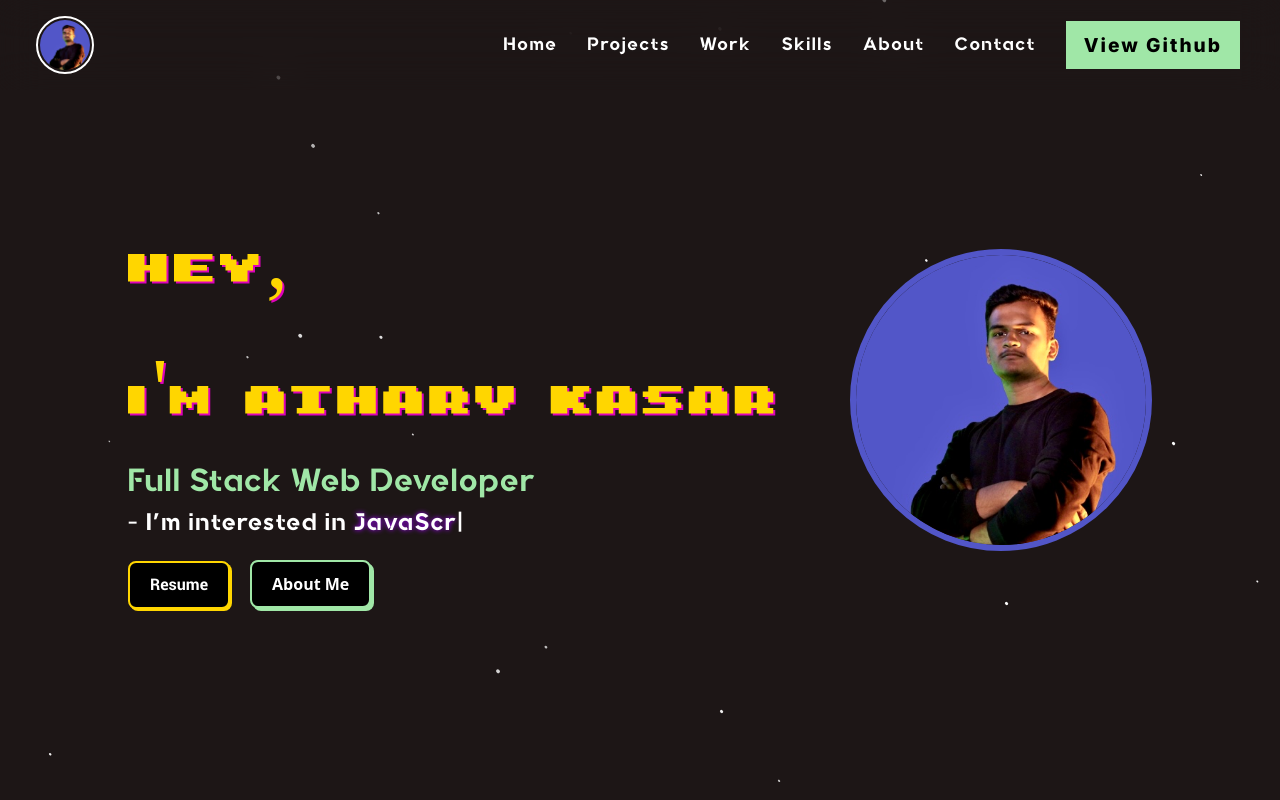
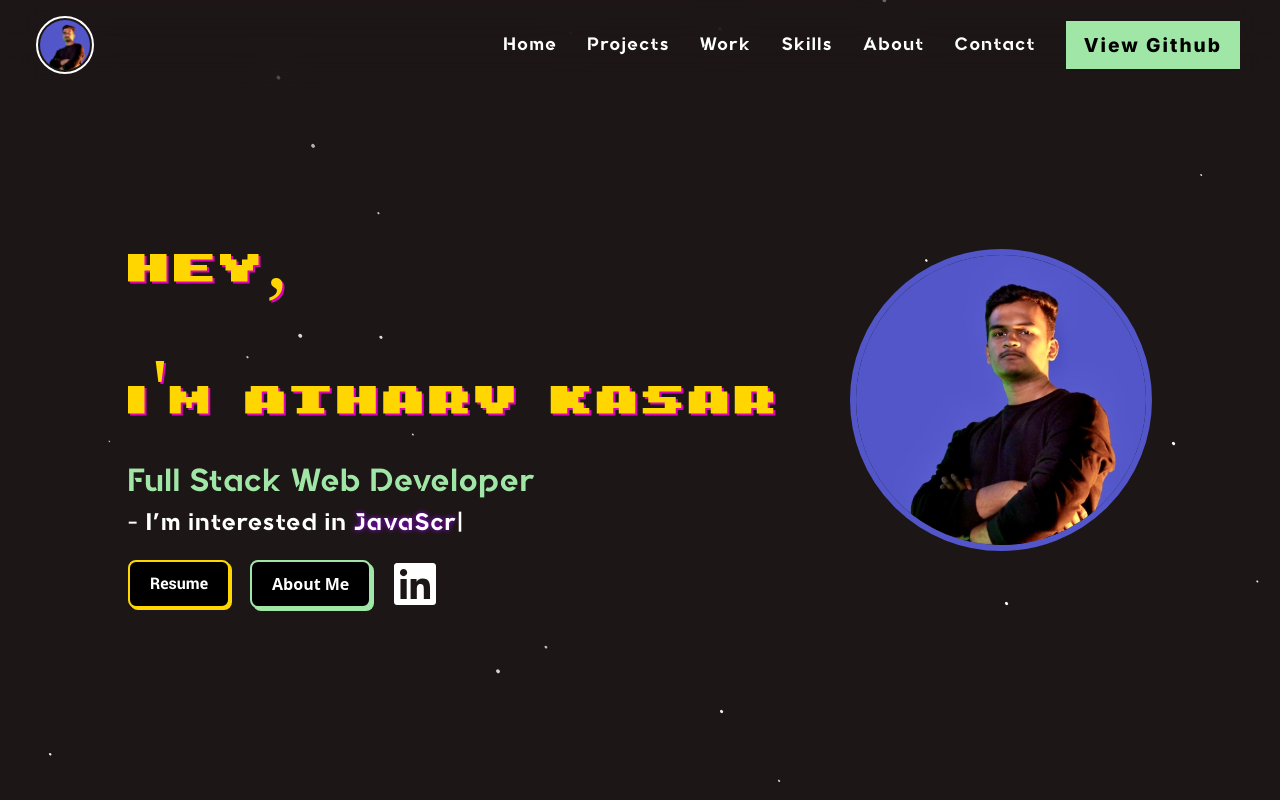
Before and after one commit to AtharvKasar04/Portfolio_Website_Revamped, a React (Vite) app in the folder client/: page / in a window 1280 px wide. Shown: the top 800 px of the page. Built offline with nearby package versions, Linux system fonts and the light colour scheme; a web font is replaced by a local one.

Commit message:
linkedin button added

```diff
--- a/client/src/assets/styles/Home.css
+++ b/client/src/assets/styles/Home.css
@@ -50,6 +50,20 @@
 
 .bottom{
     margin-top: 20px;
+    /* border: 2px solid red; */
+    display: flex;
+    align-items: center;
+}
+
+#linkedinLogo{
+    color: white;
+    font-size: 48px;
+    transition: 0.3s ease-out;
+}
+
+#linkedinLogo:hover{
+    transform: scale(1.05);
+    color: #0a66c2;
 }
 
 #resumeBtn {
--- a/client/src/components/Home.tsx
+++ b/client/src/components/Home.tsx
@@ -3,6 +3,7 @@ import "../assets/fonts/fonts.css";
 import { useEffect, useRef, useState } from "react";
 import Typed from "typed.js";
 import myImg from "../assets/images/IMG_7547.jpg";
+import { FaLinkedin } from "react-icons/fa";
 
 const Home: React.FC = () => {
   const typedElement = useRef<HTMLSpanElement | null>(null);
@@ -81,6 +82,8 @@ const Home: React.FC = () => {
             </a>
 
             <button id="aboutBtn" onClick={() => scrollToSection("about")}>About Me</button>
+
+            <a href="https://www.linkedin.com/in/atharv-kasar-03aa34258/" id="linkedinLogo" target="_blank"><FaLinkedin/></a>
           </div>
         </div>
 
```
